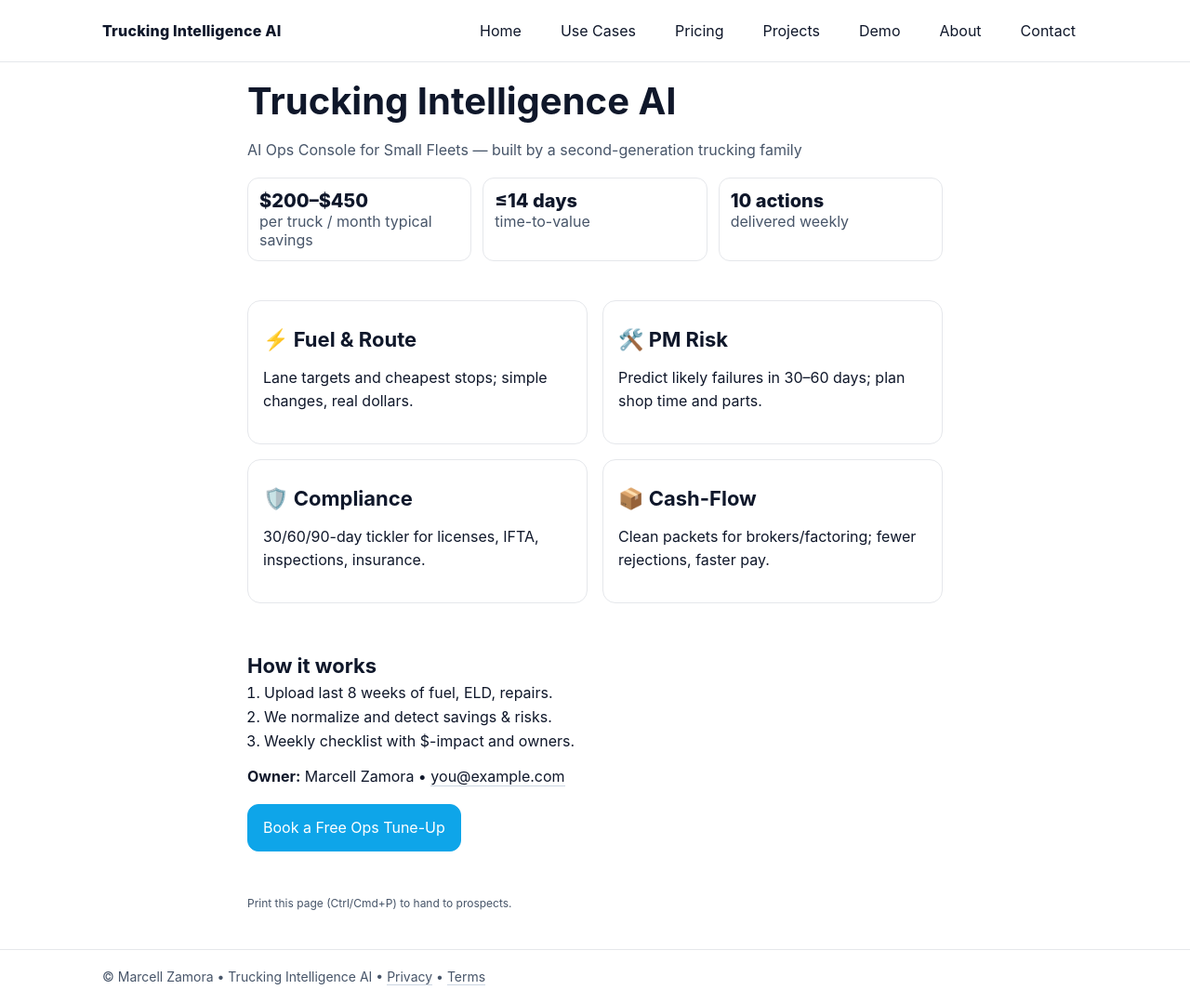
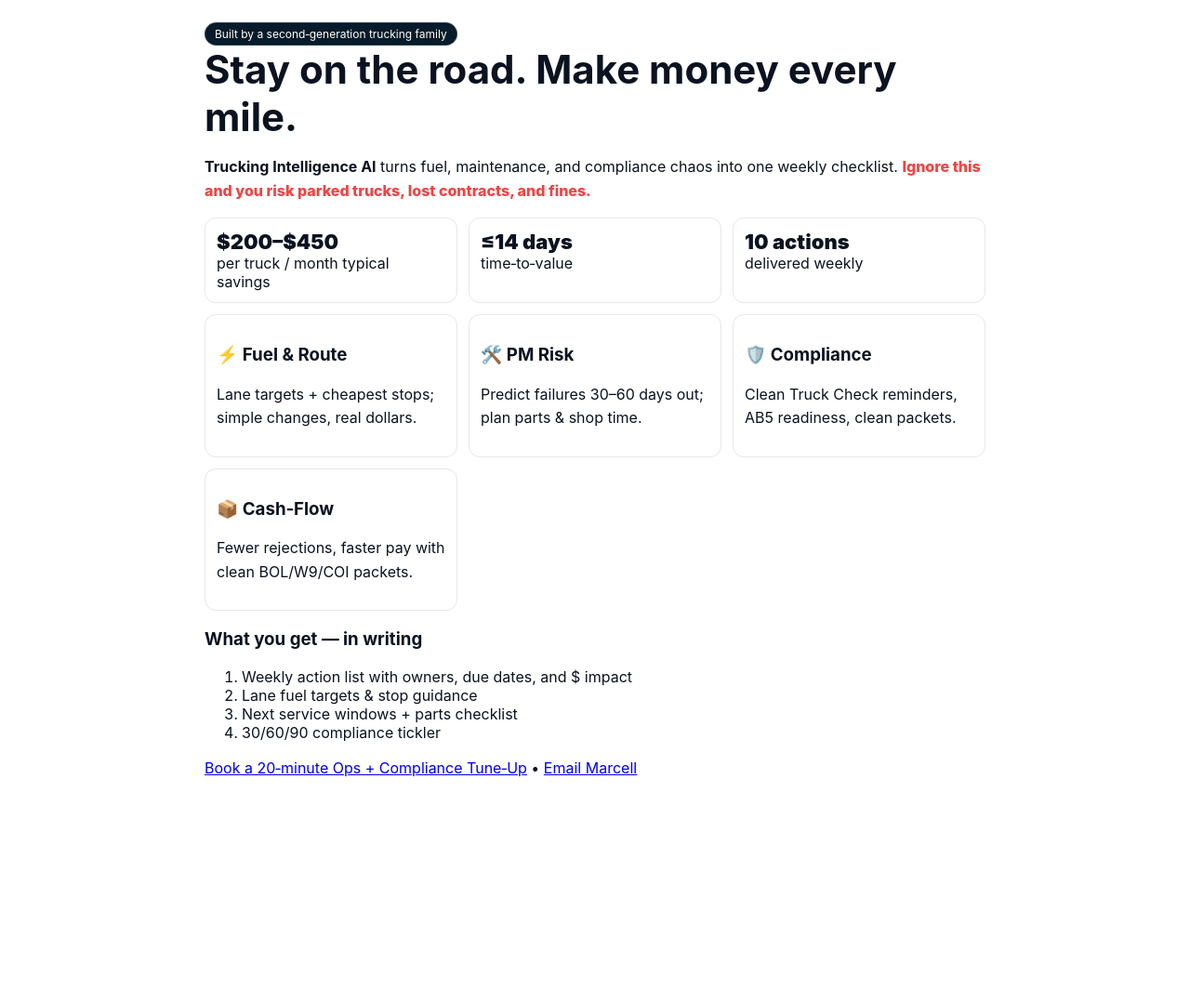
Before and after one commit to asarhangian/asarhangian.github.io, a plain HTML site: page one-pager.html in a window 1280 px wide. Shown: the whole page at 93% size. After the commit the page ends 879 px from the top, so only its background shows below. Drawn offline with Linux system fonts and the light colour scheme.

Commit message:
Add files via upload

```diff
--- a/one-pager.html
+++ b/one-pager.html
@@ -1,96 +1,55 @@
 <!doctype html>
 <html lang="en">
 <head>
-  <title>One-Pager — Trucking Intelligence AI</title>
   <meta charset="utf-8">
   <meta name="viewport" content="width=device-width, initial-scale=1">
+  <title>One‑Pager — Trucking Intelligence AI</title>
   <base href="/" />
   <link rel="icon" href="favicon.svg" type="image/svg+xml">
   <style>
-  :root { --fg:#0f172a; --muted:#475569; --border:#e5e7eb; --bg:#ffffff; --accent:#0ea5e9; }
-  * { box-sizing: border-box; }
-  html,body { margin:0; padding:0; background:var(--bg); color:var(--fg); font-family: Inter, system-ui, -apple-system, Segoe UI, Roboto, Helvetica, Arial, sans-serif; }
-  a { color:inherit; text-decoration:none; border-bottom:1px solid #cbd5e1; }
-  .container { max-width:1060px; margin:0 auto; padding:0 16px; }
-  header { position:sticky; top:0; background:#fff; border-bottom:1px solid var(--border); z-index:10; }
-  .nav { display:flex; gap:16px; align-items:center; padding:14px 0; }
-  .logo { font-weight:800; letter-spacing:.2px; border:none; }
-  .spacer { flex:1; }
-  .link { padding:8px 12px; border:1px solid transparent; border-radius:10px; }
-  .link:hover { border-color:var(--border); }
-  .hero { padding:48px 0 24px; }
-  .h1 { font-size: clamp(28px, 4vw, 40px); line-height:1.2; margin:0 0 12px; }
-  .sub { color:var(--muted); font-size: clamp(16px, 2vw, 18px); }
-  .cta-row { display:flex; gap:12px; align-items:center; margin:20px 0 8px; flex-wrap:wrap; }
-  .btn { display:inline-block; padding:12px 16px; border-radius:12px; border:1px solid var(--border); }
-  .btn.primary { background:var(--accent); color:#fff; border-color:var(--accent); }
-  .grid { display:grid; grid-template-columns: repeat(auto-fit, minmax(240px,1fr)); gap:16px; margin:24px 0; }
-  .card { border:1px solid var(--border); border-radius:14px; padding:16px; background:#fff; }
-  h2 { margin:12px 0 6px; font-size:22px; }
+    :root { --fg:#0b1220; --muted:#55627a; --border:#e5e7eb; --accent:#0ea5e9; --danger:#ef4444; }
+    body { margin:0; font-family: Inter, system-ui, -apple-system, Segoe UI, Roboto, Helvetica, Arial, sans-serif; color:var(--fg); background:#fff; }
+    .container { max-width:840px; margin:0 auto; padding:24px 16px; }
+    h1 { font-size:42px; margin:0 0 6px; }
     p { line-height:1.6; }
-  .muted { color:var(--muted); }
-  footer { border-top:1px solid var(--border); margin-top:40px; }
-  .foot { padding:20px 0; color:var(--muted); font-size:14px; }
-  .list { margin:0; padding-left:18px; }
-  .list li { margin:6px 0; }
-  .section { padding:18px 0; }
-  .kpis { display:grid; grid-template-columns: repeat(auto-fit, minmax(160px,1fr)); gap:12px; margin-top:12px; }
+    .badge { display:inline-block; background:#071b2a; color:#fff; padding:4px 10px; border-radius:999px; font-size:12px; border:1px solid rgba(255,255,255,.15); }
+    .kpis { display:grid; grid-template-columns: repeat(auto-fit, minmax(160px,1fr)); gap:12px; margin:12px 0; }
     .kpi { border:1px solid var(--border); border-radius:12px; padding:12px; }
-  .kpi .num { font-weight:800; font-size:20px; }
-  .pill { display:inline-block; background:#eff6ff; color:#1d4ed8; padding:4px 10px; border-radius:999px; font-size:12px; border:1px solid #dbeafe; }
-  .print-note { font-size:12px; color:var(--muted); }
-  .tag { display:inline-block; padding:4px 8px; border:1px solid var(--border); border-radius:999px; font-size:12px; margin-right:6px; }
-</style>
-
-  <style>
-    @media print { header, footer, .print-note { display:none !important; } .container { max-width:none; } body { background:#fff; } }
-    .tight { max-width:780px; }
+    .num { font-weight:900; font-size:22px; }
+    .grid { display:grid; grid-template-columns: repeat(auto-fit, minmax(240px,1fr)); gap:12px; margin:12px 0; }
+    .card { border:1px solid var(--border); border-radius:12px; padding:12px; }
+    .danger { color: var(--danger); font-weight:800; }
+    @media print { .noprint { display:none !important; } .container { max-width:none; } h1 { font-size:36px; } }
   </style>
 </head>
 <body>
-  <header>
-  <div class="container nav">
-    <a class="logo" href="/">Trucking Intelligence AI</a>
-    <div class="spacer"></div>
-    <a class="link" href="/">Home</a>
-    <a class="link" href="use-cases.html">Use Cases</a>
-    <a class="link" href="pricing.html">Pricing</a>
-    <a class="link" href="projects.html">Projects</a>
-    <a class="link" href="demo.html">Demo</a>
-    <a class="link" href="about.html">About</a>
-    <a class="link" href="contact.html">Contact</a>
+  <div class="container">
+    <span class="badge">Built by a second‑generation trucking family</span>
+    <h1>Stay on the road. Make money every mile.</h1>
+    <p><strong>Trucking Intelligence AI</strong> turns fuel, maintenance, and compliance chaos into one weekly checklist. <span class="danger">Ignore this and you risk parked trucks, lost contracts, and fines.</span></p>
+
+    <div class="kpis">
+      <div class="kpi"><div class="num">$200–$450</div><div class="">per truck / month typical savings</div></div>
+      <div class="kpi"><div class="num">≤14 days</div><div class="">time‑to‑value</div></div>
+      <div class="kpi"><div class="num">10 actions</div><div class="">delivered weekly</div></div>
     </div>
-</header>
-  <main class="container tight">
-    <section class="section">
-      <h1 class="h1">Trucking Intelligence AI</h1>
-      <p class="muted">AI Ops Console for Small Fleets — built by a second-generation trucking family</p>
-      <div class="kpis">
-        <div class="kpi"><div class="num">$200–$450</div><div class="muted">per truck / month typical savings</div></div>
-        <div class="kpi"><div class="num">≤14 days</div><div class="muted">time-to-value</div></div>
-        <div class="kpi"><div class="num">10 actions</div><div class="muted">delivered weekly</div></div>
+
+    <div class="grid">
+      <div class="card"><h3>⚡ Fuel & Route</h3><p>Lane targets + cheapest stops; simple changes, real dollars.</p></div>
+      <div class="card"><h3>🛠️ PM Risk</h3><p>Predict failures 30–60 days out; plan parts & shop time.</p></div>
+      <div class="card"><h3>🛡️ Compliance</h3><p>Clean Truck Check reminders, AB5 readiness, clean packets.</p></div>
+      <div class="card"><h3>📦 Cash‑Flow</h3><p>Fewer rejections, faster pay with clean BOL/W9/COI packets.</p></div>
     </div>
-    </section>
-    <section class="grid">
-      <div class="card"><h2>⚡ Fuel & Route</h2><p>Lane targets and cheapest stops; simple changes, real dollars.</p></div>
-      <div class="card"><h2>🛠️ PM Risk</h2><p>Predict likely failures in 30–60 days; plan shop time and parts.</p></div>
-      <div class="card"><h2>🛡️ Compliance</h2><p>30/60/90-day tickler for licenses, IFTA, inspections, insurance.</p></div>
-      <div class="card"><h2>📦 Cash-Flow</h2><p>Clean packets for brokers/factoring; fewer rejections, faster pay.</p></div>
-    </section>
-    <section class="section">
-      <h2>How it works</h2>
-      <ol class="list">
-        <li>Upload last 8 weeks of fuel, ELD, repairs.</li>
-        <li>We normalize and detect savings & risks.</li>
-        <li>Weekly checklist with $-impact and owners.</li>
+
+    <h3>What you get — in writing</h3>
+    <ol>
+      <li>Weekly action list with owners, due dates, and $ impact</li>
+      <li>Lane fuel targets & stop guidance</li>
+      <li>Next service windows + parts checklist</li>
+      <li>30/60/90 compliance tickler</li>
     </ol>
-      <p><strong>Owner:</strong> Marcell Zamora • <a href="mailto:you@example.com">you@example.com</a></p>
-      <p><a class="btn primary" href="demo.html">Book a Free Ops Tune-Up</a></p>
-    </section>
-    <p class="muted print-note">Print this page (Ctrl/Cmd+P) to hand to prospects.</p>
-  </main>
-  <footer>
-  <div class="container foot">© Marcell Zamora • Trucking Intelligence AI • <a href="privacy.html">Privacy</a> • <a href="terms.html">Terms</a></div>
-</footer>
+
+    <p class="noprint"><a href="demo.html">Book a 20‑minute Ops + Compliance Tune‑Up</a> • <a href="mailto:marcellzamora@gmail.com">Email Marcell</a></p>
+  </div>
 </body>
 </html>
```
Lines whose indentation alone changed are shown as unchanged.
